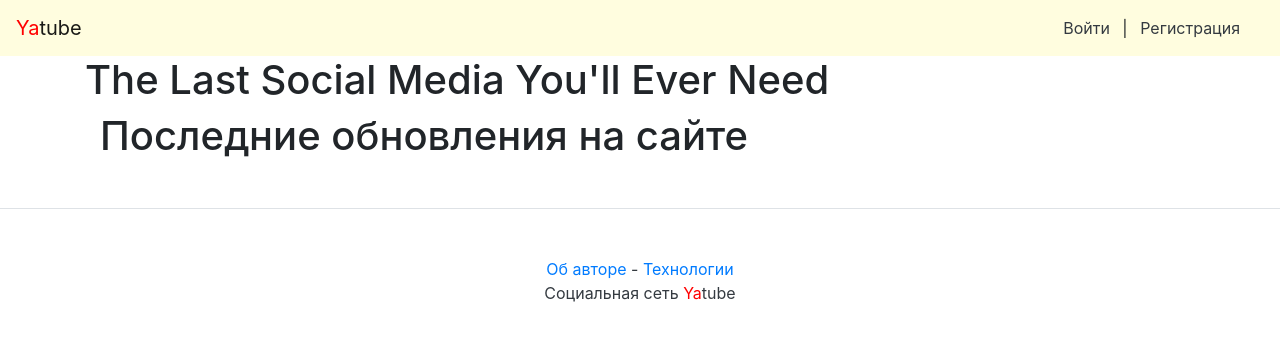
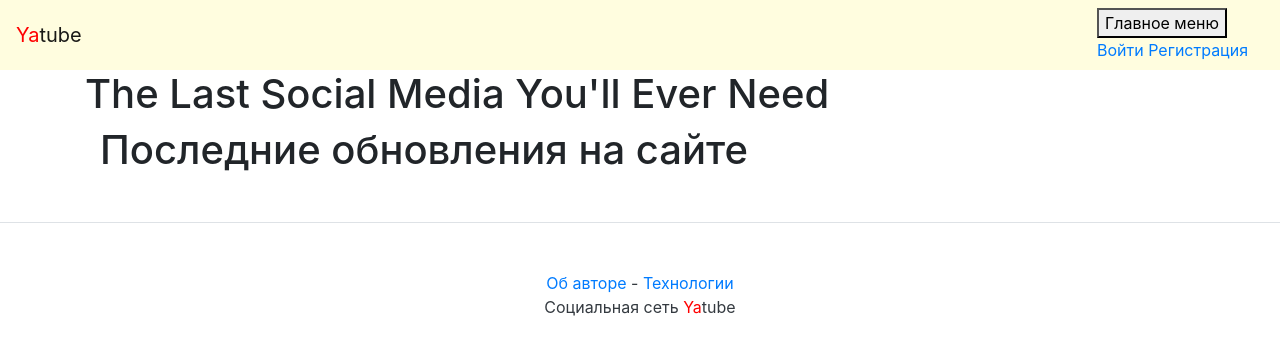
Before and after one commit to AnnaKPolyakova/yatube_and_api, a Django app: page / in a window 1280 px wide. Shown: the top 355 px of the page. Run offline with Django 3.2, Linux system fonts and the light colour scheme; data that the repository does not hold is empty; some libraries are stand-ins or nearby versions.

Commit message:
Sprint 5. Final project (done) + like + html + Main menu

```diff
--- a/templates/nav.html
+++ b/templates/nav.html
@@ -1,14 +1,18 @@
 <nav class="navbar navbar-light" style="background-color: #fffddf;">
     <a class="navbar-brand" href="{% url 'index' %}"><span style="color:red">Ya</span>tube</a>
     <nav class="my-2 my-md-0 mr-md-3">
-        {% if user.is_authenticated %}
-            <a class="p-2 text-dark" href="{% url 'new_post' %}">Новая запись</a>
-            Пользователь: <a href="{% url 'profile' user.username %}">{{ user.username }}</a>.
-            <a class="p-2 text-dark" href="{% url 'password_change' %}">Изменить пароль</a>
-            <a class="p-2 text-dark" href="{% url 'logout' %}">Выйти</a>
-        {% else %}
-            <a class="p-2 text-dark" href="{% url 'login' %}">Войти</a> |
-            <a class="p-2 text-dark" href="{% url 'signup' %}">Регистрация</a>
-        {% endif %}
+        <button onclick="myFunction()" class="dropbtn">Главное меню</button>
+            <div id="myDropdown" class="dropdown-content">
+            {% if user.is_authenticated %}
+                <a href="{% url 'profile' user.username %}">Пользователь: {{ user.username }}</a>
+                <a href="{% url 'new_post' %}">Новая запись</a>
+                <a href="{% url 'password_change' %}">Изменить пароль</a>
+                <a href="{% url 'logout' %}">Выйти</a>
+            {% else %}
+                <a href="{% url 'login' %}">Войти</a>
+                <a href="{% url 'signup' %}">Регистрация</a>
+            {% endif %}
+            </div>
+        </div>
     </nav>
 </nav>
```
